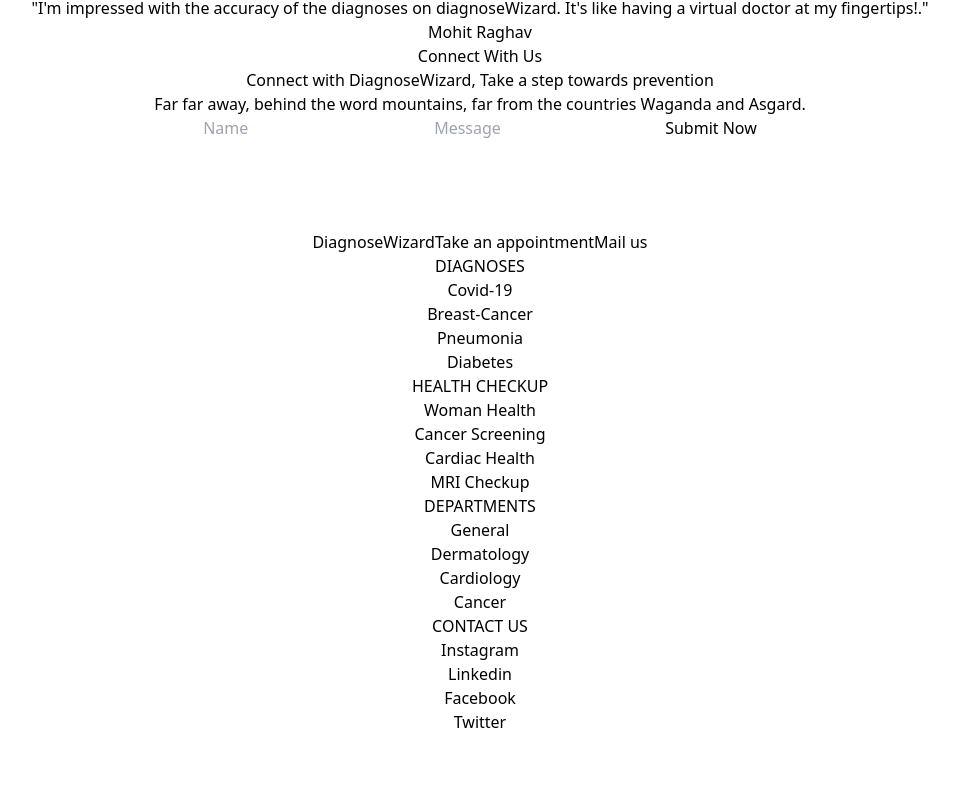
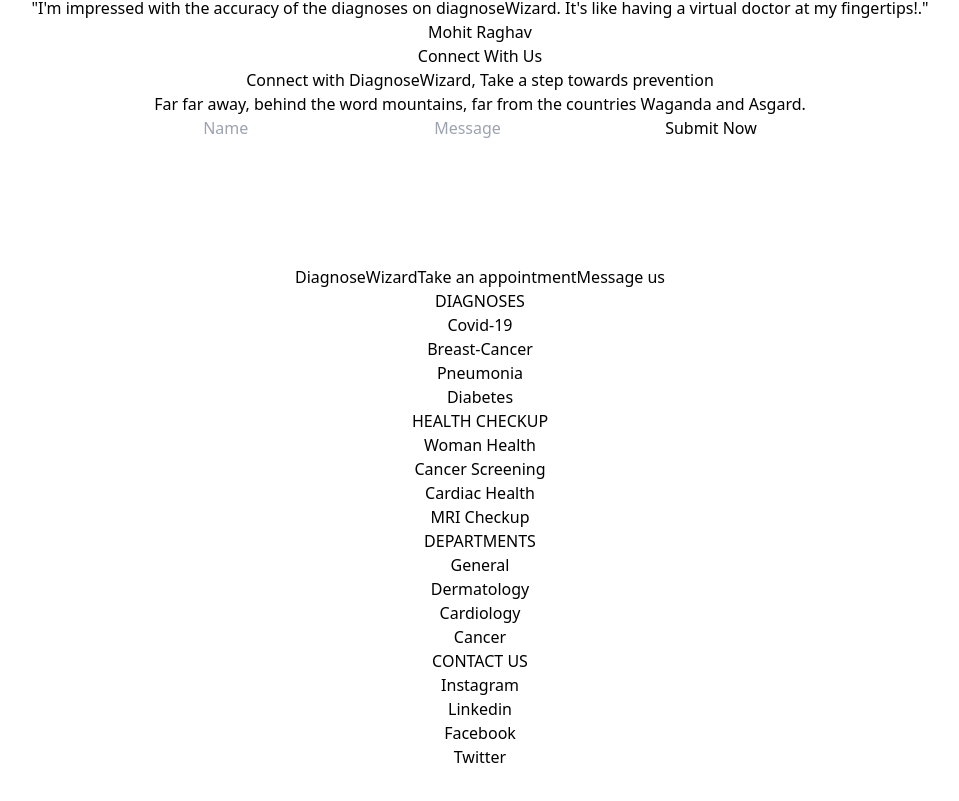
Before and after one commit to adnan-akhtar-ad/DiagnoseWizard, a React (Vite) app in the folder diagnoseWizard/: page / in a window 1280 px wide. Shown: the part 4060-4861 px from the top of the page, without its empty margins (160-1119 px from the left). Before the commit the page ends 4826 px from the top, so only its background shows below. Built offline with nearby package versions, Linux system fonts and the light colour scheme.

Commit message:
added focus on click property at the footer to message us button

```diff
--- a/diagnoseWizard/src/Pages/ConnectWithUs.jsx
+++ b/diagnoseWizard/src/Pages/ConnectWithUs.jsx
@@ -1,7 +1,10 @@
 import { useState } from "react";
 import {useNavigate } from "react-router-dom";
 
+
 const ConnectWithUs = (props) => {
+
+
     const navigate = useNavigate();
 
     const navigateTo = (address) => {
@@ -81,6 +84,7 @@
                         type="text"
                         placeholder="Name"
                         value={name}
+                        ref={props.MessageNameSection}
                         onChange={handleNameChange}
                         className="w-[400px] h-[50px] rounded-xl my-[10px] border-[1px] border-[#979797] p-[10px]" />
 
--- a/diagnoseWizard/src/Pages/Footer.jsx
+++ b/diagnoseWizard/src/Pages/Footer.jsx
@@ -65,7 +65,9 @@
         },
     ]);
 
-
+const handleFocus=()=>{
+    props.MessageNameSection.current.focus();
+}
 
     return (
         <section className="bg-[#18A0A9] text-[#FFFFFF]  py-[100px] !w-[100%]" id="Footer" ref={props.FooterSection}>
@@ -73,7 +75,7 @@
                 <div className="flex flex-col">
                       <span className="flex  mb-[10px] font-semibold text-[24px]"> <img src="assets/healthcare 1(1).svg" alt="" className="mr-[18px]" />DiagnoseWizard</span>
                     <button className="flex border-[1px] border-[#FFFFFF] p-[10px] rounded-xl py-[15px] my-[10px]"><img src="/assets/Vector(17).svg" alt="" className="mr-[18px] "/>Take an appointment</button>
-                    <button className="flex border-[1px] border-[#FFFFFF] p-[10px] rounded-xl py-[15px] my-[10px]" ><img src="assets/mail_FILL0_wght200_GRAD0_opsz24.svg" alt="" className="mr-[18px] text-[#FFFFFF] w-[18px] " />Mail us</button>
+                    <button className="flex border-[1px] border-[#FFFFFF] p-[10px] rounded-xl py-[15px] my-[10px] " onClick={handleFocus} ><img src="assets/mail_FILL0_wght200_GRAD0_opsz24.svg" alt="" className="mr-[18px] text-[#FFFFFF] w-[18px] " />Message us</button>
                 </div>
                 <div>
                     <p className="font-semibold text-[20px]" >DIAGNOSES</p>
--- a/diagnoseWizard/src/Pages/Hero.jsx
+++ b/diagnoseWizard/src/Pages/Hero.jsx
@@ -5,10 +5,10 @@
 import CarousalPage from "./CarousalPage";
 import ConnectWithUs from "./ConnectWithUs";
 import Footer from "./Footer";
-
+import { useRef } from 'react'
 
 const Hero = (props) => {
-
+    const MessageNameSection = useRef(null);
     return (
         <section>
 
@@ -17,8 +17,8 @@
             <ServicesPage ServicesPageSection={props.ServicesPageSection} />
             <WhyChooseUs WhyChooseUsSection={props.WhyChooseUsSection} />
             <CarousalPage CarousalPageSection={props.CarousalPageSection} />
-            <ConnectWithUs ConnectWithUsSection={props.ConnectWithUsSection} />
-            <Footer FooterSection={props.FooterSection} />
+            <ConnectWithUs ConnectWithUsSection={props.ConnectWithUsSection} MessageNameSection={MessageNameSection} />
+            <Footer  ConnectWithUsSection={props.ConnectWithUsSection} MessageNameSection={MessageNameSection}/>
         </section>
     );
 }
```
